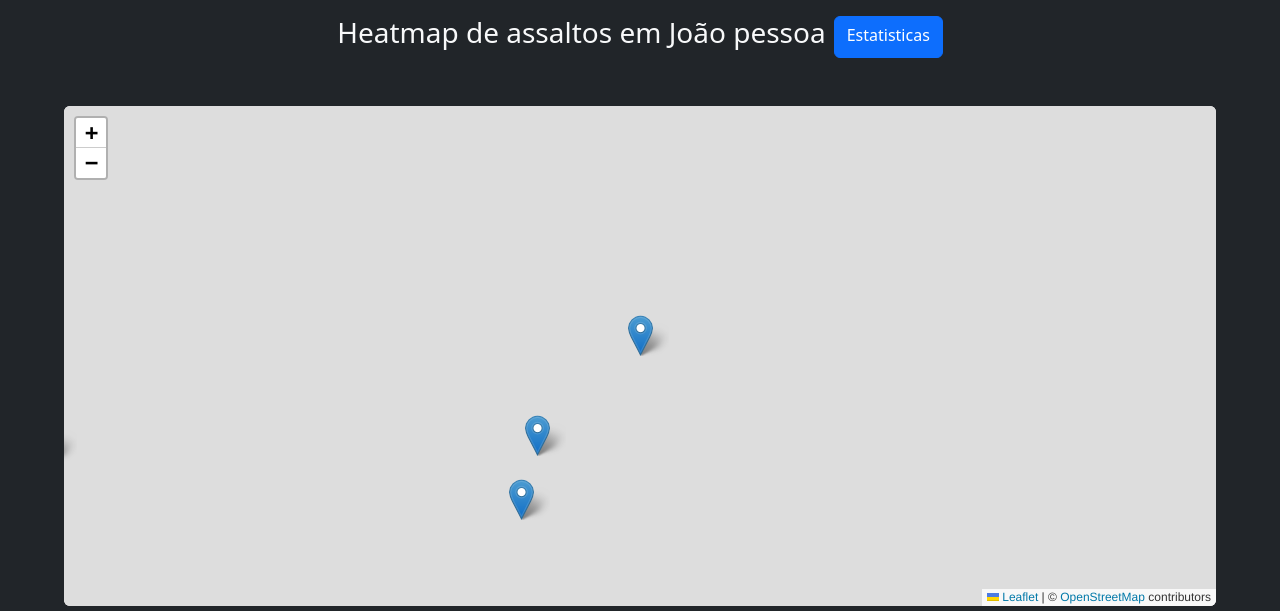
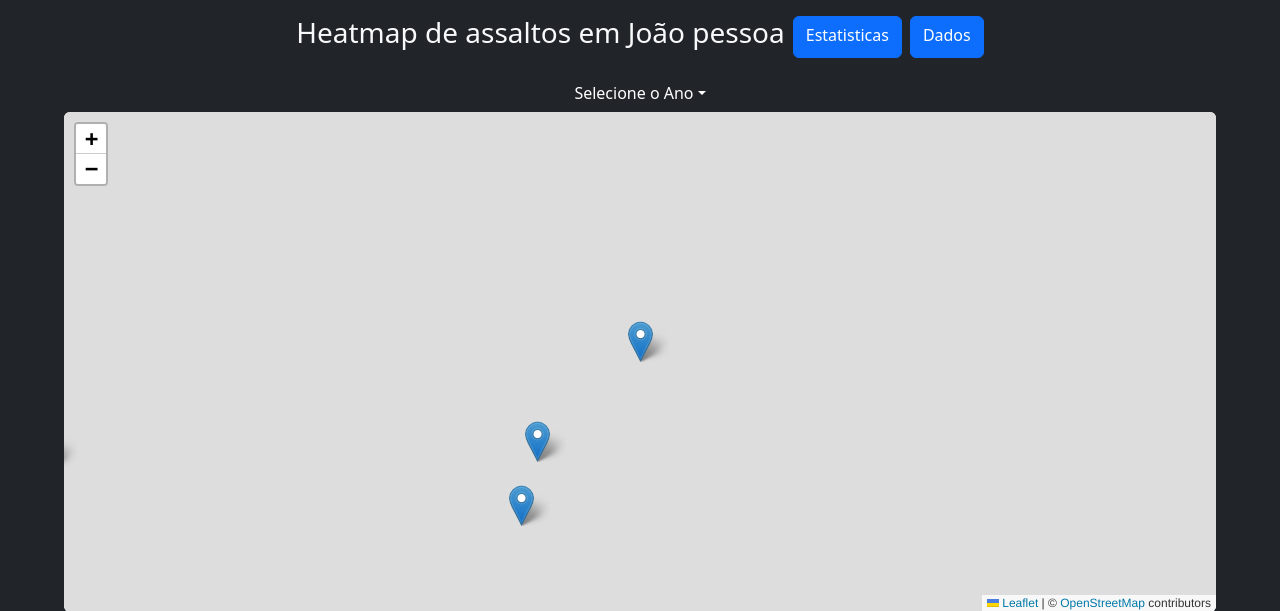
Before and after one commit to Davilt4/jp-heatmap-assaltos, a Flask app: page / in a window 1280 px wide. Shown: the top 611 px of the page. Run offline with Flask 3, Linux system fonts and the light colour scheme; parts of the project's set-up code (start-up, migrations or seed data) failed here and were passed over.

Commit message:
🎨 style: added Bootstrap dropdown to home.html

```diff
--- a/templates/home.html
+++ b/templates/home.html
@@ -7,11 +7,22 @@
     <link href="https://cdn.jsdelivr.net/npm/bootstrap@5.3.3/dist/css/bootstrap.min.css" rel="stylesheet" integrity="sha384-QWTKZyjpPEjISv5WaRU9OFeRpok6YctnYmDr5pNlyT2bRjXh0JMhjY6hW+ALEwIH" crossorigin="anonymous">
 </head>
 <body class="bg-dark text-light">
-    <nav class="d-flex gap-2 justify-content-center mb-5 mt-3">
+    <nav class="d-flex gap-2 justify-content-center mb-3 mt-3">
         <h3 class="text-center">Heatmap de assaltos em João pessoa</h3>
         <a href="{{ url_for('estatisticas') }}" class="btn btn-primary">Estatisticas</a>
+        <a href="{{url_for('dados_json')}} " class="btn btn-primary">Dados</a>
     </nav>
+    <div class="text-center dropdown">
+        <button class="btn btn-dark dropdown-toggle" type="button" data-bs-toggle="dropdown" aria-expanded="false">Selecione o Ano</button>
+        <ul class="dropdown-menu dropdown-menu-dark">
+            <li><a class="dropdown-item" href="#">2024</a></li>
+            <li><a class="dropdown-item" href="#">2023</a></li>
+            <li><a class="dropdown-item" href="#">2022</a></li>
+          </ul>
+    </div>
 
     <div class="text-center"><iframe src="{{ url_for('mapa') }}" frameborder="0" width="90%" height="500px" class="rounded"></iframe></div>
+
+    <script src="https://cdn.jsdelivr.net/npm/bootstrap@5.3.3/dist/js/bootstrap.bundle.min.js" integrity="sha384-YvpcrYf0tY3lHB60NNkmXc5s9fDVZLESaAA55NDzOxhy9GkcIdslK1eN7N6jIeHz" crossorigin="anonymous"></script>
 </body>
 </html>
```
